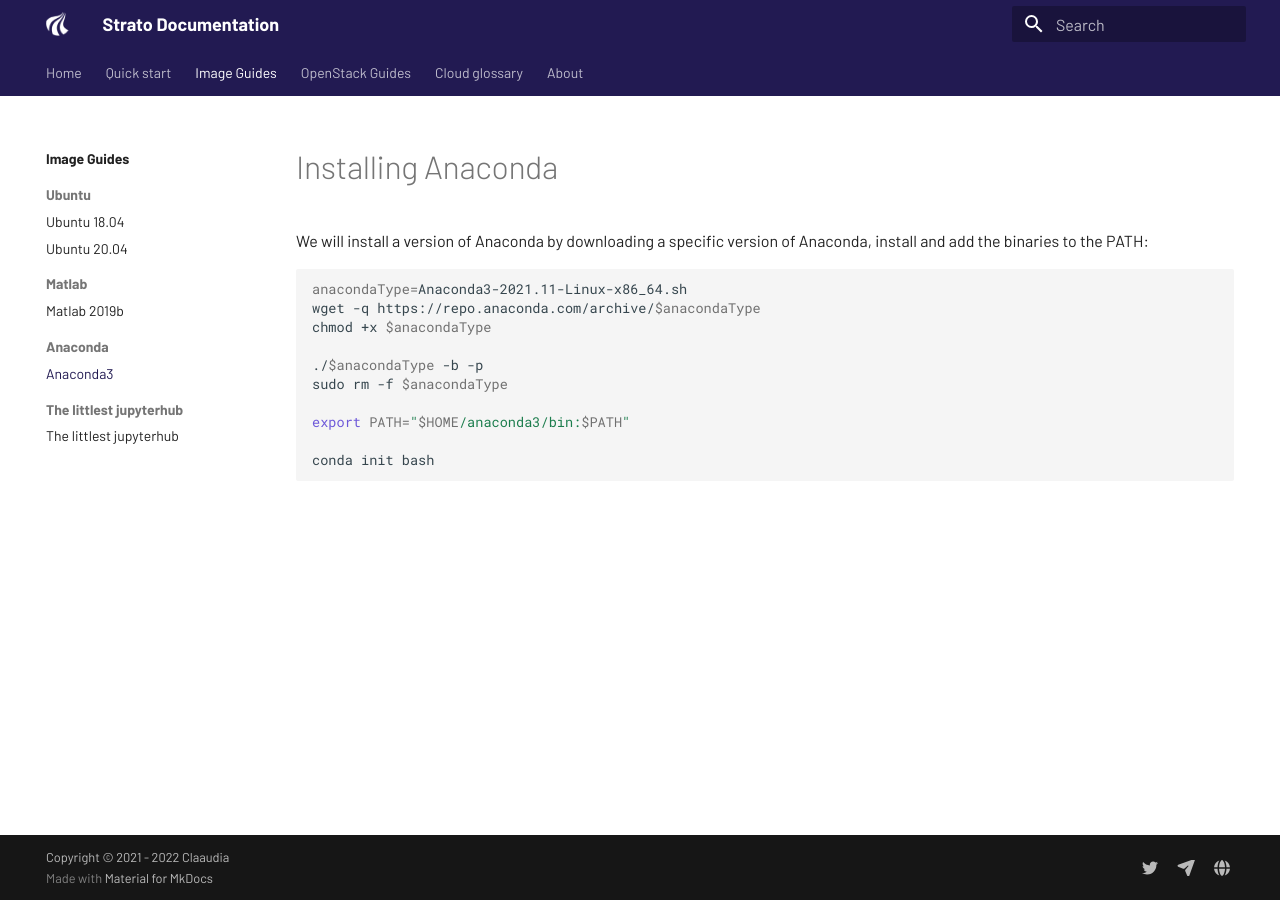
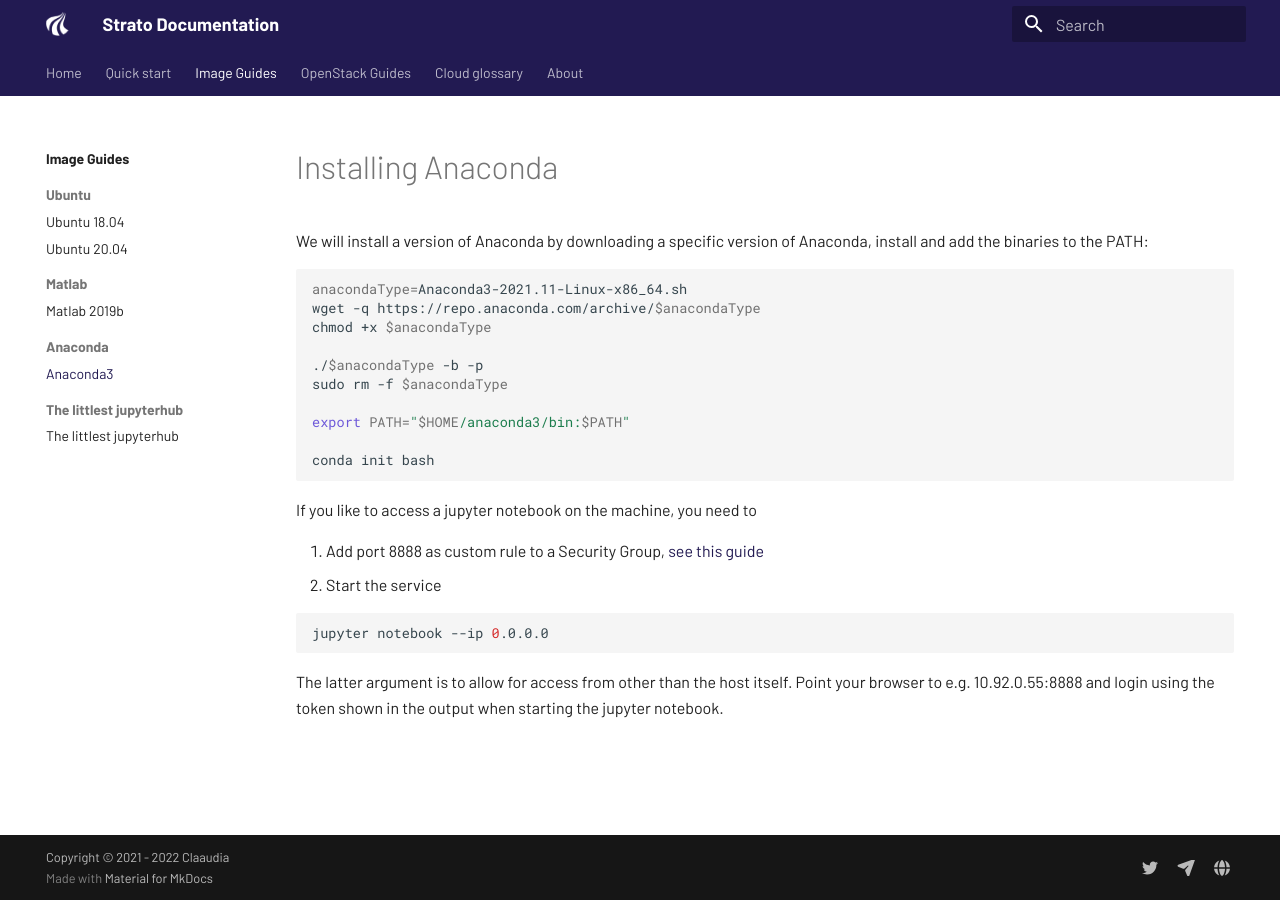
Before and after one commit to daniehej/Documentation, an MkDocs documentation site: the page built from docs/guides/Image-guides/anaconda/anaconda.md, in a window 1280 px wide. Built offline with MkDocs 1.6.1 and Material for MkDocs 9.7.7, drawn with Linux system fonts in a browser that asks for light colours.

Commit message:
update jupyter notebook doc

````diff
--- a/docs/guides/Image-guides/anaconda/anaconda.md
+++ b/docs/guides/Image-guides/anaconda/anaconda.md
@@ -14,3 +14,14 @@
 
 conda init bash
 ```
+
+If you like to access a jupyter notebook on the machine, you need to
+
+1. Add port 8888 as custom rule to a Security Group, [see this guide](guides/openstack_guides/Access_to_instance.md#custom-rule)
+2. Start the service
+
+```bash
+jupyter notebook --ip 0.0.0.0
+
+```
+The latter argument is to allow for access from other than the host itself. Point your browser to e.g. 10.92.0.55:8888 and login using the token shown in the output when starting the jupyter notebook.
````
